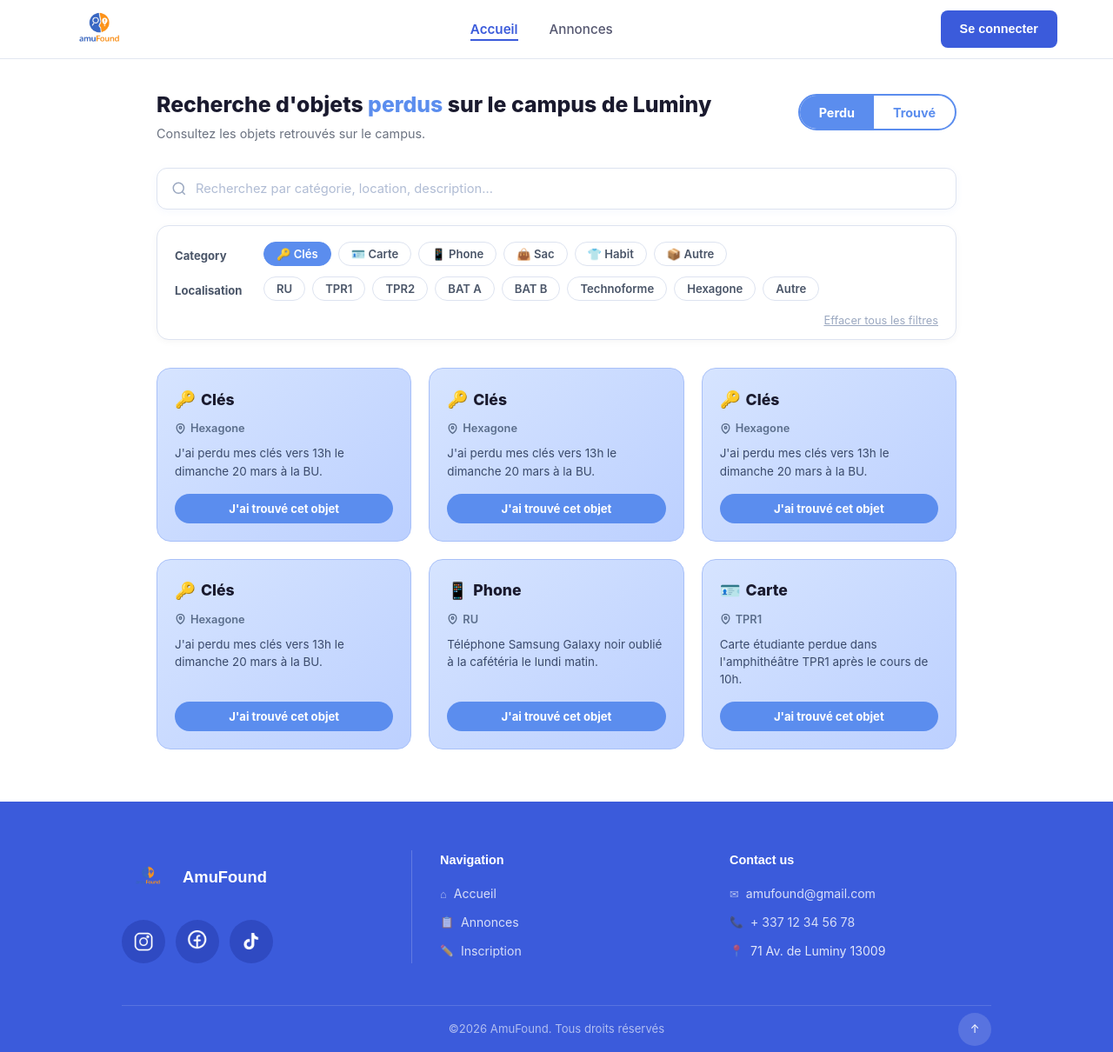
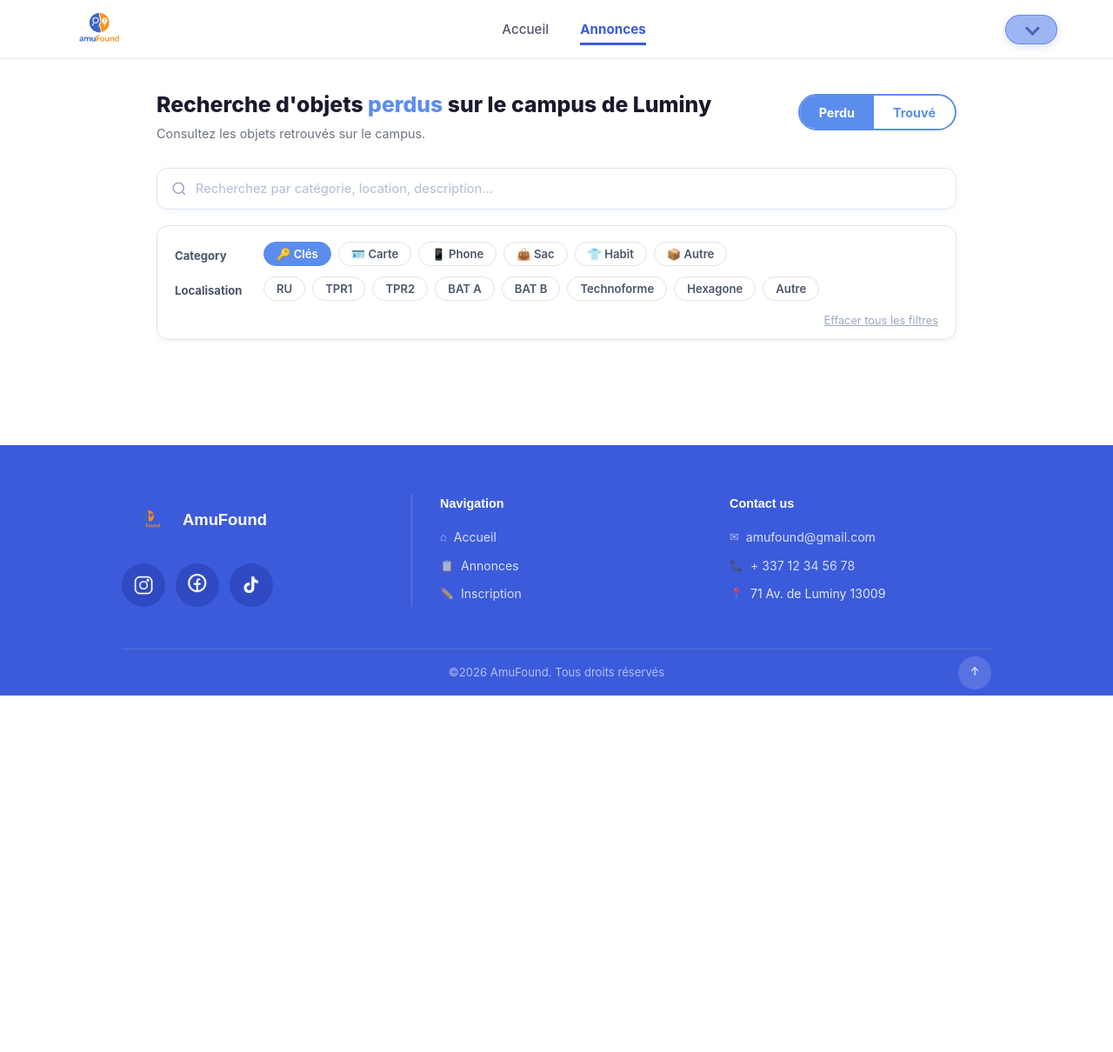
Before and after one commit to hayatsait/Projet_Web_SAIT_Hayat_Phan_Thibault, a Flask app: page /annonces in a window 1280 px wide. Shown: the whole page at 87% size. After the commit the page ends 800 px from the top, so only its background shows below. Run offline with Flask 3, Linux system fonts and the light colour scheme; a user stored in the database is signed in; data comes from the database, SQL or seed files in the repository.

Commit message:
Ajout d'une logique de distinction entre le navbar lorsque l'utilsateur est connecté (affiche un dropdown pour accéder au profil et au bouton de déconnexion) et le navabar lorsque l'utilisateur n'est pas connecté ( affiche un bouton se connecter)

```diff
--- a/static/css/header.css
+++ b/static/css/header.css
@@ -8,30 +5,16 @@
 }
 
 :root {
-  --blue:       #3B5BDB;
-  --blue-dark:  #2F4AC2;
+  --blue: #3B5BDB;
+  --blue-dark: #2F4AC2;
   --blue-light: #EEF2FF;
-  --blue-card:  #4A6BE8;
-  --orange:     #FF8C00;
-  --text:       #1A1A2E;
-  --muted:      #555770;
-  --border:     #E2E6F0;
-  --bg:         #F8F9FC;
-  --white:      #FFFFFF;
-  --footer-bg:  #3B5BDB;
-  --radius:     14px;
-  --shadow:     0 4px 24px rgba(59,91,219,.12);
-}
-
-html {
-  scroll-behavior: smooth;
-}
-
-body {
-  font-family: 'Inter', sans-serif;
-  color: var(--text);
-  background: var(--white);
-  line-height: 1.6;
+  --blue-soft: #9DB5F3;
+  --blue-soft-dark: #88A4EE;
+  --text: #1A1A2E;
+  --muted: #555770;
+  --border: #E2E6F0;
+  --white: #FFFFFF;
+  --shadow: 0 4px 24px rgba(59,91,219,.12);
 }
 
 a {
@@ -76,6 +60,7 @@
   display: flex;
   gap: 36px;
   list-style: none;
+  align-items: center;
 }
 
 .nav-links a {
@@ -83,6 +68,8 @@
   font-weight: 500;
   color: var(--muted);
   transition: color .2s;
+  padding-bottom: 6px;
+  border-bottom: 3px solid transparent;
 }
 
 .nav-links a:hover {
@@ -90,13 +77,17 @@
 }
 
 .nav-links a.active {
-  font-weight: 600;
+  font-weight: 700;
   color: var(--blue);
-  border-bottom: 2px solid var(--blue);
-  padding-bottom: 2px;
+  border-bottom: 3px solid var(--blue);
 }
 
-/* Bouton */
+.nav-right {
+  display: flex;
+  align-items: center;
+  position: relative;
+}
+
 .btn {
   display: inline-flex;
   align-items: center;
@@ -122,7 +113,120 @@
   box-shadow: var(--shadow);
 }
 
-/* Hamburger (mobile) */
+.profile-dropdown {
+  position: relative;
+}
+
+.profile-toggle {
+  width: 60px;
+  height: 34px;
+  border-radius: 999px;
+  border: 1px solid rgba(59, 91, 219, 0.5);
+  background: var(--blue-soft);
+  display: flex;
+  align-items: center;
+  justify-content: center;
+  cursor: pointer;
+  box-shadow: 0 3px 8px rgba(59,91,219,.18);
+  transition: background .2s ease;
+}
+
+.profile-toggle:hover {
+  background: var(--blue-soft-dark);
+}
+
+.chevron-down {
+  width: 12px;
+  height: 12px;
+  border-right: 3px solid #4A63B8;
+  border-bottom: 3px solid #4A63B8;
+  transform: rotate(45deg) translateY(-2px);
+  display: inline-block;
+}
+
+.profile-menu {
+  display: none;
+  position: absolute;
+  top: calc(100% + 14px);
+  right: 0;
+  width: 185px;
+  z-index: 200;
+}
+
+.profile-menu.show {
+  display: block;
+}
+
+.profile-menu-arrow {
+  width: 18px;
+  height: 18px;
+  background: var(--blue-soft);
+  transform: rotate(45deg);
+  position: absolute;
+  top: -8px;
+  right: 28px;
+  border-radius: 3px;
+}
+
+.profile-menu-content {
+  background: var(--blue-soft);
+  border-radius: 16px;
+  padding: 14px 14px 12px;
+  box-shadow: 0 12px 26px rgba(59,91,219,.18);
+  position: relative;
+}
+
+.profile-name {
+  font-size: 0.9rem;
+  font-weight: 700;
+  color: #1F2C55;
+  line-height: 1.25;
+}
+
+.profile-email {
+  margin-top: 3px;
+  font-size: 0.78rem;
+  color: rgba(31, 44, 85, 0.85);
+  word-break: break-word;
+}
+
+.profile-separator {
+  height: 1px;
+  background: rgba(31, 44, 85, 0.2);
+  margin: 12px 0 10px;
+}
+
+.profile-link {
+  display: flex;
+  align-items: center;
+  gap: 8px;
+  color: rgba(31, 44, 85, 0.8);
+  font-size: 0.95rem;
+  padding: 7px 4px;
+  border-radius: 8px;
+  transition: background .2s ease, color .2s ease;
+}
+
+.profile-link:hover {
+  background: rgba(255,255,255,0.18);
+  color: #1F2C55;
+}
+
+.profile-link-button {
+  width: 100%;
+  border: none;
+  background: none;
+  text-align: left;
+  cursor: pointer;
+  font: inherit;
+}
+
+.profile-icon {
+  width: 14px;
+  display: inline-flex;
+  justify-content: center;
+}
+
 .hamburger {
   display: none;
   flex-direction: column;
--- a/static/js/annonces.js
+++ b/static/js/annonces.js
@@ -1,269 +1,131 @@
-/* ============================================
-   ANNONCES PAGE — AmuFound
-   annonces.js
-   ============================================
+"use strict";
 
-   Données attendues depuis Flask :
-   La variable globale `window.ANNONCES` doit être injectée
-   dans le template Jinja2 AVANT l'inclusion de ce script :
+document.addEventListener("DOMContentLoaded", function () {
+  const form = document.getElementById("filters-form");
+  const searchInput = document.getElementById("search-input");
+  const tags = document.querySelectorAll(".tag");
+  const modalOverlay = document.getElementById("modal-overlay");
+  const modalClose = document.getElementById("modal-close");
 
-   <script>
-     window.ANNONCES = {{ annonces | tojson }};
-   </script>
+  if (!form) return;
 
-   Chaque objet annonce doit avoir la structure :
-   {
-     id         : Number,
-     type       : "perdu" | "trouve",
-     categorie  : "Clés" | "Carte" | "Phone" | "Sac" | "Habit" | "Autre",
-     localisation : String,   // ex: "Hexagone", "RU", …
-     description  : String,
-     date         : String    // ex: "dimanche 20 mars à 13h"
+  // Clic sur un tag => toggle + submit immédiat
+  tags.forEach(tag => {
+    tag.addEventListener("click", function (e) {
+      e.preventDefault();
+
+      const checkbox = this.querySelector("input[type='checkbox']");
+      if (!checkbox) return;
+
+      checkbox.checked = !checkbox.checked;
+      this.classList.toggle("active", checkbox.checked);
+
+      form.submit();
+    });
+  });
+
+  // Recherche texte : submit sur Entrée
+  if (searchInput) {
+    searchInput.addEventListener("keydown", function (e) {
+      if (e.key === "Enter") {
+        e.preventDefault();
+        form.submit();
+      }
+    });
   }
 
-   Si vous préférez charger en AJAX, remplacez fetchAnnonces()
-   par un appel fetch('/api/annonces') et adaptez.
-============================================ */
+  // Modale
+  if (modalClose && modalOverlay) {
+    modalClose.addEventListener("click", closeModal);
 
-"use strict";
-
-/* ──────────────────────────────────────────
-   État global
-────────────────────────────────────────── */
-let currentMode = "perdu";       // "perdu" | "trouve"
-let activeFiltersCategory = [];  // ex: ["Clés", "Phone"]
-let activeFiltersLoc = [];       // ex: ["Hexagone"]
-let allAnnonces = [];
-
-/* Émojis par catégorie */
-const CATEGORY_ICONS = {
-  "Clés":  "🔑",
-  "Carte": "🪪",
-  "Phone": "📱",
-  "Sac":   "👜",
-  "Habit": "👕",
-  "Autre": "📦",
-};
-
-/* ──────────────────────────────────────────
-   Initialisation
-────────────────────────────────────────── */
-document.addEventListener("DOMContentLoaded", () => {
-  // Récupère les données depuis la variable globale injectée par Flask
-  // Fallback sur des données de démo si non définies
-  allAnnonces = (window.ANNONCES && Array.isArray(window.ANNONCES))
-    ? window.ANNONCES
-    : getDemoData();
-
-  renderCards();
+    modalOverlay.addEventListener("click", function (e) {
+      if (e.target === modalOverlay) {
+        closeModal();
+      }
+    });
+  }
 });
 
-/* ──────────────────────────────────────────
-   Bascule Perdu / Trouvé
-────────────────────────────────────────── */
 function setMode(mode) {
-  currentMode = mode;
+  const modeInput = document.getElementById("mode-input");
+  const form = document.getElementById("filters-form");
 
-  // Toggle styles sur le body
-  document.body.classList.toggle("mode-trouve", mode === "trouve");
+  if (!modeInput || !form) return;
 
-  // Mise à jour du libellé dans le titre
-  document.getElementById("mode-label").textContent = mode === "perdu" ? "perdus" : "trouvés";
-
-  // Mise à jour des boutons
-  document.getElementById("btn-perdu").classList.toggle("active", mode === "perdu");
-  document.getElementById("btn-trouve").classList.toggle("active", mode === "trouve");
-
-  renderCards();
-}
-
-/* ──────────────────────────────────────────
-   Gestion des filtres tag
-────────────────────────────────────────── */
-function toggleFilter(btn) {
-  const filterType = btn.dataset.filter;   // "category" | "localisation"
-  const value = btn.dataset.value;
-  const targetArray = filterType === "category" ? activeFiltersCategory : activeFiltersLoc;
-
-  const idx = targetArray.indexOf(value);
-  if (idx === -1) {
-    targetArray.push(value);
-    btn.classList.add("active");
-  } else {
-    targetArray.splice(idx, 1);
-    btn.classList.remove("active");
-  }
-
-  renderCards();
+  modeInput.value = mode;
+  form.submit();
 }
 
 function clearFilters() {
-  activeFiltersCategory = [];
-  activeFiltersLoc = [];
+  const form = document.getElementById("filters-form");
+  const searchInput = document.getElementById("search-input");
 
-  document.querySelectorAll(".tag").forEach(t => t.classList.remove("active"));
-  document.getElementById("search-input").value = "";
+  if (!form) return;
 
-  renderCards();
+  document.querySelectorAll('input[name="objet"]').forEach(input => {
+    input.checked = false;
+  });
+
+  document.querySelectorAll('input[name="location"]').forEach(input => {
+    input.checked = false;
+  });
+
+  document.querySelectorAll(".tag").forEach(tag => {
+    tag.classList.remove("active");
+  });
+
+  if (searchInput) {
+    searchInput.value = "";
   }
 
-/* ──────────────────────────────────────────
-   Recherche textuelle
-────────────────────────────────────────── */
-function filterCards() {
-  renderCards();
+  form.submit();
 }
 
-/* ──────────────────────────────────────────
-   Rendu des cartes
-────────────────────────────────────────── */
-function renderCards() {
-  const grid = document.getElementById("cards-grid");
-  const emptyState = document.getElementById("empty-state");
-  const searchTerm = document.getElementById("search-input").value.toLowerCase().trim();
+function openModal(button) {
+  const overlay = document.getElementById("modal-overlay");
+  const contactValue = document.getElementById("modal-contact-value");
+  const dateValue = document.getElementById("modal-date-value");
+  const form = document.getElementById("modal-form");
+  const desc = document.getElementById("modal-desc");
+  const confirmBtn = document.getElementById("modal-confirm-btn");
 
-  // Filtrage
-  const filtered = allAnnonces.filter(a => {
-    if (a.type !== currentMode) return false;
+  if (!overlay || !contactValue || !form || !button) return;
 
-    if (activeFiltersCategory.length > 0 && !activeFiltersCategory.includes(a.categorie)) return false;
-    if (activeFiltersLoc.length > 0 && !activeFiltersLoc.includes(a.localisation)) return false;
+  const id = button.dataset.id;
+  const contact = button.dataset.contact;
+  const type = button.dataset.type;
+  const createdAt = button.dataset.createdAt;
 
-    if (searchTerm) {
-      const haystack = `${a.categorie} ${a.localisation} ${a.description}`.toLowerCase();
-      if (!haystack.includes(searchTerm)) return false;
+  contactValue.textContent = contact || "—";
+
+  if (dateValue) {
+    dateValue.textContent = createdAt || "—";
   }
 
-    return true;
-  });
+  form.action = `/annonces/${id}/confirm`;
 
-  // Vide la grille
-  grid.innerHTML = "";
-
-  if (filtered.length === 0) {
-    emptyState.style.display = "block";
-    return;
+  if (type === "perdu") {
+    if (desc) {
+      desc.textContent = "Retrouvez ci-dessous les coordonnées du propriétaire et confirmez pour marquer ceci comme récupéré.";
     }
-  emptyState.style.display = "none";
-
-  // Génère les cartes
-  filtered.forEach((annonce, i) => {
-    const card = buildCard(annonce, i);
-    grid.appendChild(card);
-  });
+    if (confirmBtn) {
+      confirmBtn.textContent = "Confirmer";
+    }
+  } else {
+    if (desc) {
+      desc.textContent = "Retrouvez ci-dessous les coordonnées de la personne ayant trouvé l'objet et confirmez pour marquer ceci comme récupéré.";
+    }
+    if (confirmBtn) {
+      confirmBtn.textContent = "Confirmer";
+    }
   }
 
-/* ──────────────────────────────────────────
-   Construction d'une carte DOM
-────────────────────────────────────────── */
-function buildCard(annonce, index) {
-  const card = document.createElement("div");
-  card.className = `annonce-card ${annonce.type}`;
-  card.style.animationDelay = `${index * 0.06}s`;
-
-  const icon = CATEGORY_ICONS[annonce.categorie] || "📦";
-  const btnLabel = annonce.type === "perdu" ? "J'ai trouvé cet objet" : "Je réclame cet objet";
-
-  card.innerHTML = `
-    <div class="card-title">
-      <span class="card-icon">${icon}</span>
-      ${escapeHtml(annonce.categorie)}
-    </div>
-    <div class="card-location">
-      <svg viewBox="0 0 24 24" fill="none" stroke="currentColor" stroke-width="2.5">
-        <path d="M12 21s-8-5.686-8-12a8 8 0 1 1 16 0c0 6.314-8 12-8 12z"/>
-        <circle cx="12" cy="9" r="2.5"/>
-      </svg>
-      ${escapeHtml(annonce.localisation)}
-    </div>
-    <p class="card-description">${escapeHtml(annonce.description)}</p>
-    <div class="card-action">
-      <button class="card-btn" onclick="handleCardAction(${annonce.id}, '${annonce.type}')">
-        ${btnLabel}
-      </button>
-    </div>
-  `;
-
-  return card;
+  overlay.classList.add("is-open");
 }
 
-/* ──────────────────────────────────────────
-   Action sur le bouton de la carte
-   → À connecter à votre logique Flask (redirect, modal, etc.)
-────────────────────────────────────────── */
-function handleCardAction(annonceId, type) {
-  // Exemple : redirection vers une page de contact / détail
-  // window.location.href = `/annonce/${annonceId}/contact`;
-
-  console.log(`Action sur annonce #${annonceId} (${type})`);
-  alert(`Action enregistrée pour l'annonce #${annonceId}`);
+function closeModal() {
+  const overlay = document.getElementById("modal-overlay");
+  if (overlay) {
+    overlay.classList.remove("is-open");
   }
-
-/* ──────────────────────────────────────────
-   Utilitaires
-────────────────────────────────────────── */
-function escapeHtml(str) {
-  if (!str) return "";
-  return str
-    .replace(/&/g, "&amp;")
-    .replace(/</g, "&lt;")
-    .replace(/>/g, "&gt;")
-    .replace(/"/g, "&quot;");
 }
-
-/* ──────────────────────────────────────────
-   Données de démonstration (utilisées si
-   window.ANNONCES n'est pas défini)
-────────────────────────────────────────── */
-function getDemoData() {
-  return [
-    {
-      id: 1, type: "perdu", categorie: "Clés", localisation: "Hexagone",
-      description: "J'ai perdu mes clés vers 13h le dimanche 20 mars à la BU."
-    },
-    {
-      id: 2, type: "perdu", categorie: "Clés", localisation: "Hexagone",
-      description: "J'ai perdu mes clés vers 13h le dimanche 20 mars à la BU."
-    },
-    {
-      id: 3, type: "perdu", categorie: "Clés", localisation: "Hexagone",
-      description: "J'ai perdu mes clés vers 13h le dimanche 20 mars à la BU."
-    },
-    {
-      id: 4, type: "perdu", categorie: "Clés", localisation: "Hexagone",
-      description: "J'ai perdu mes clés vers 13h le dimanche 20 mars à la BU."
-    },
-    {
-      id: 5, type: "trouve", categorie: "Clés", localisation: "Hexagone",
-      description: "J'ai trouvé des clés vers 13h le dimanche 20 mars à la BU."
-    },
-    {
-      id: 6, type: "trouve", categorie: "Clés", localisation: "Hexagone",
-      description: "J'ai trouvé des clés vers 13h le dimanche 20 mars à la BU."
-    },
-    {
-      id: 7, type: "trouve", categorie: "Clés", localisation: "Hexagone",
-      description: "J'ai trouvé des clés vers 13h le dimanche 20 mars à la BU."
-    },
-    {
-      id: 8, type: "trouve", categorie: "Clés", localisation: "Hexagone",
-      description: "J'ai trouvé des clés vers 13h le dimanche 20 mars à la BU."
-    },
-    {
-      id: 9, type: "perdu", categorie: "Phone", localisation: "RU",
-      description: "Téléphone Samsung Galaxy noir oublié à la cafétéria le lundi matin."
-    },
-    {
-      id: 10, type: "perdu", categorie: "Carte", localisation: "TPR1",
-      description: "Carte étudiante perdue dans l'amphithéâtre TPR1 après le cours de 10h."
-    },
-    {
-      id: 11, type: "trouve", categorie: "Sac", localisation: "BAT A",
-      description: "Petit sac à dos bleu marine trouvé devant le bâtiment A."
-    },
-    {
-      id: 12, type: "trouve", categorie: "Habit", localisation: "Technoforme",
-      description: "Veste grise trouvée à la salle de sport Technoforme."
-    },
-  ];
-}
--- a/templates/header.html
+++ b/templates/header.html
@@ -1,16 +1,59 @@
 <nav id="navbar">
   <a href="{{ url_for('index') }}" class="nav-logo">
     <div class="logo-icon">
-        <img src="{{ url_for('static' , filename='img/logo.png') }}" alt="logo">
+      <img src="{{ url_for('static', filename='img/logo.png') }}" alt="logo">
     </div>
   </a>
 
   <ul class="nav-links">
-    <li><a href="{{ url_for('index') }}" class="active">Accueil</a></li>
-    <li><a href="{{ url_for('annonces') }}">Annonces</a></li>
+    <li>
+      <a href="{{ url_for('index') }}"
+         class="{% if request.endpoint == 'index' %}active{% endif %}">
+        Accueil
+      </a>
+    </li>
+    <li>
+      <a href="{{ url_for('annonces') }}"
+         class="{% if request.endpoint == 'annonces' %}active{% endif %}">
+        Annonces
+      </a>
+    </li>
   </ul>
 
-  <a href="{{ url_for('login') }}" class="btn btn-primary nav-cta">Se connecter</a>
+  <div class="nav-right">
+    {% if is_logged_in %}
+      <div class="profile-dropdown">
+        <button class="profile-toggle" id="profileToggle" type="button" onclick="toggleProfileMenu()">
+          <span class="chevron-down"></span>
+        </button>
+
+        <div class="profile-menu" id="profileMenu">
+          <div class="profile-menu-arrow"></div>
+
+          <div class="profile-menu-content">
+            <div class="profile-name">{{ current_username }}</div>
+            <div class="profile-email">{{ current_user_email }}</div>
+
+            <div class="profile-separator"></div>
+
+            <a href="{{ url_for('profil') }}" class="profile-link">
+              <img src="{{ url_for('static', filename='img/profil.png') }}" alt="Profil" class="profile-link-icon">
+              <span>Profil</span>
+            </a>
+
+            <form method="POST" action="{{ url_for('logout') }}">
+              <button type="submit" class="profile-link profile-link-button">
+                <img src="{{ url_for('static', filename='img/logout.png') }}" alt="Déconnexion" class="profile-link-icon">
+                <span>Se déconnecter</span>
+              </button>
+            </form>
+          </div>
+        </div>
+      </div>
+    {% else %}
+      <a href="{{ url_for('login') }}" class="btn btn-primary nav-cta">Se connecter</a>
+    {% endif %}
+  </div>
 
   <div class="hamburger" id="hamburger" onclick="toggleNav()">
     <span></span><span></span><span></span>
```
Also changed, not shown: other parts of static/css/header.css (+72 -3 lines), static/css/login.css (+12 -0 lines), static/js/header.js (added, +37 -0 lines). Lines whose indentation alone changed are shown as unchanged.
